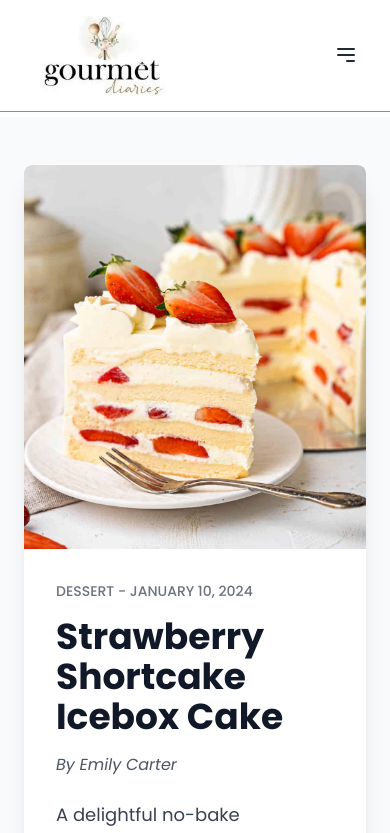
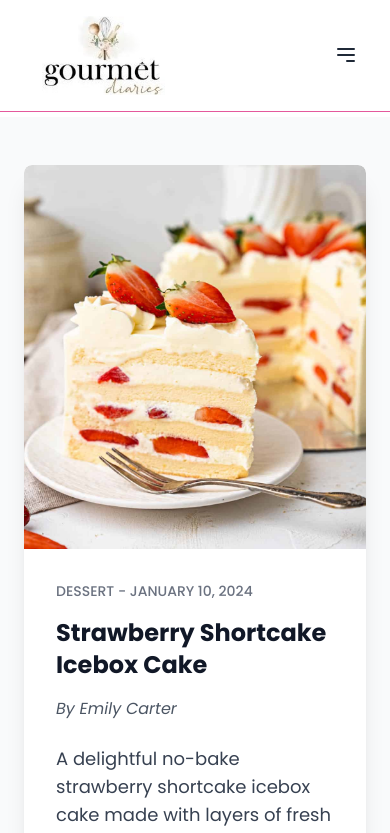
Before and after one commit to Aashra55/food-blog-assignment, a Next.js app: page /HeroSection/strawberry-shortcake-icebox-cake in a window 390 px wide. Shown: the top 833 px of the page. Built offline with nearby package versions, Linux system fonts and the light colour scheme.

Commit message:
Update page.tsx

```diff
--- a/src/app/HeroSection/[slug]/page.tsx
+++ b/src/app/HeroSection/[slug]/page.tsx
@@ -38,7 +38,7 @@ export default function PostDetail({ params }: { params: { slug: string } }) {
           <p className="text-sm text-gray-500 uppercase font-medium mb-4">
             {post.category} - {post.date}
           </p>
-          <h1 className="text-4xl font-bold text-gray-900 mb-4">{post.title}</h1>
+          <h1 className="lg:text-4xl md:text-4xl text-2xl font-bold text-gray-900 mb-4">{post.title}</h1>
           <p className="text-md text-gray-600 italic mb-6">By {post.author}</p>
           <p className="text-lg text-gray-700 mb-6">{post.description}</p>
 
```
